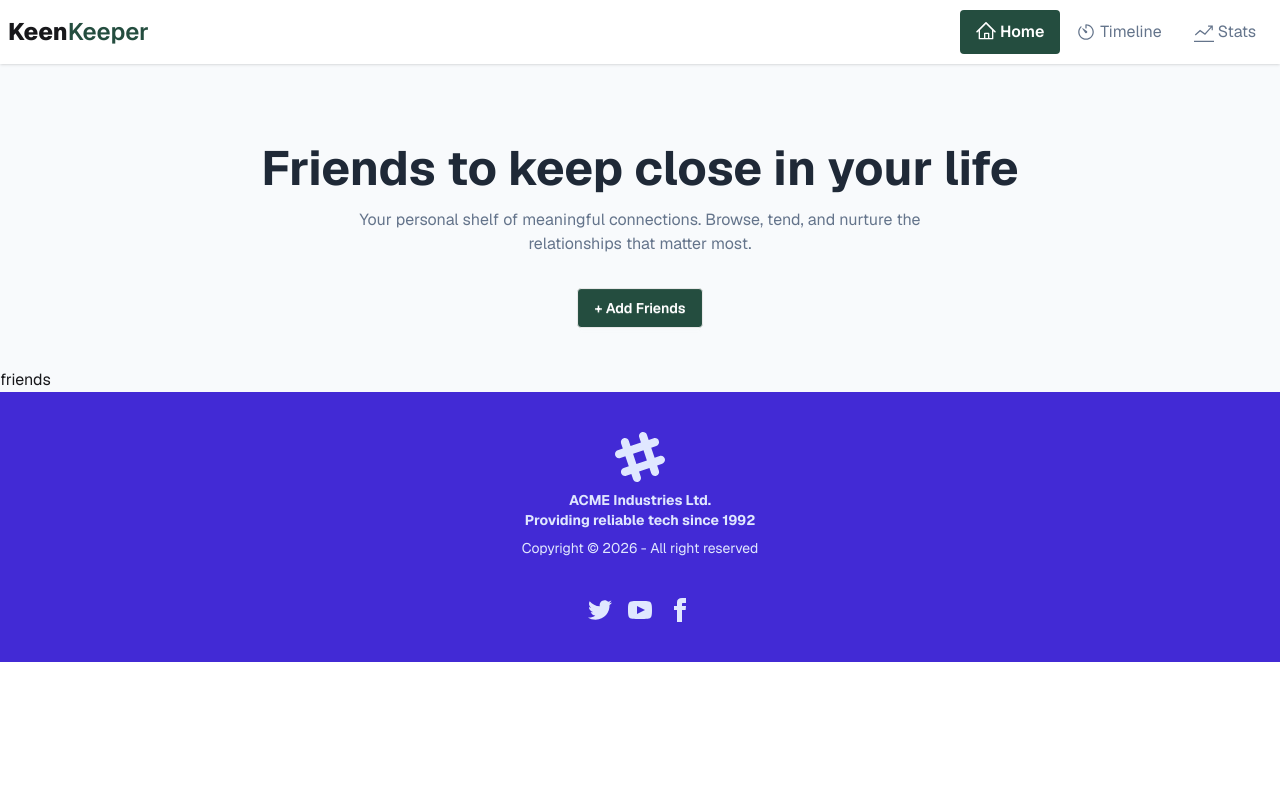
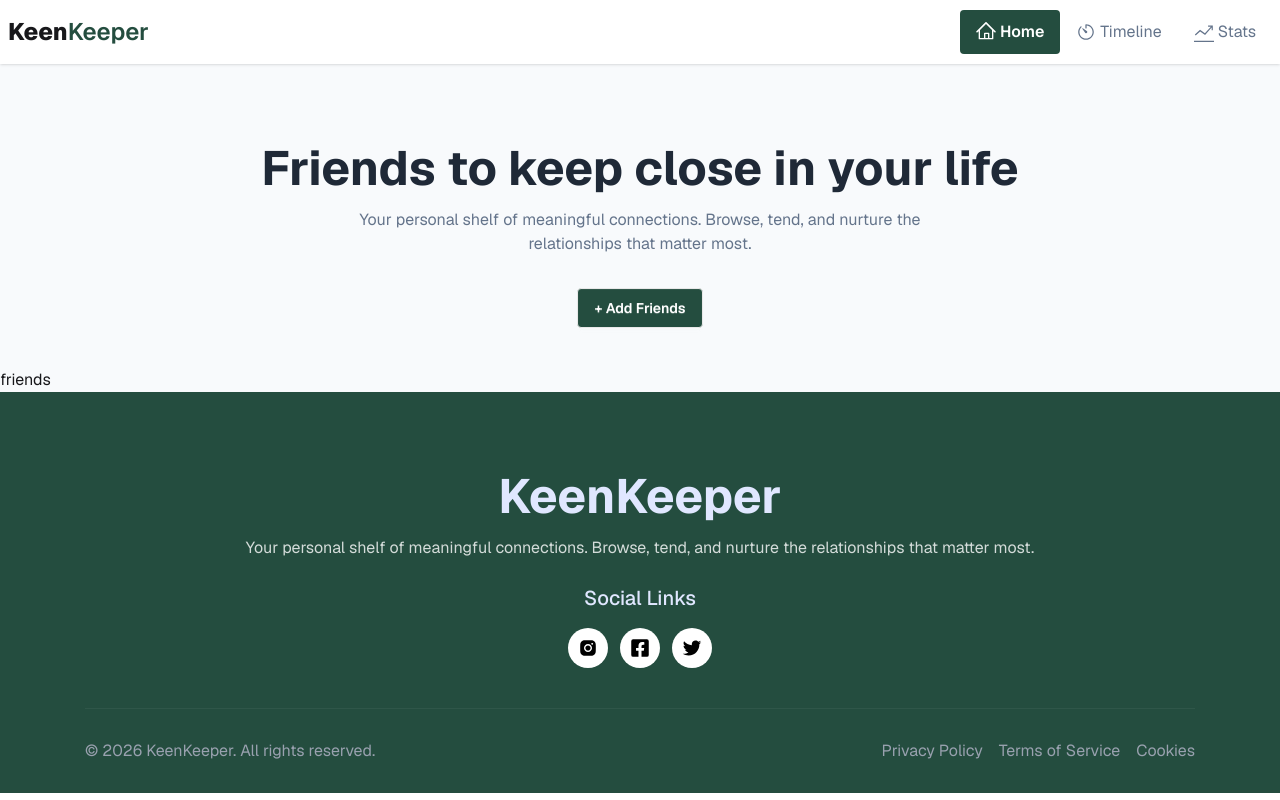
Before and after one commit to djriad157764-creator/Keen-Keeper, a React (Vite) app: page / in a window 1280 px wide. Built offline with nearby package versions, Linux system fonts and the light colour scheme.

Commit message:
Add: Footer Section

```diff
--- a/src/components/footer/Footer.jsx
+++ b/src/components/footer/Footer.jsx
@@ -1,66 +1,49 @@
-import React from 'react';
+import React from "react";
+import { AiFillInstagram } from "react-icons/ai";
+import { FaFacebookSquare } from "react-icons/fa";
+import { IoLogoTwitter } from "react-icons/io";
 
 const Footer = () => {
-    return (
-      <footer className="footer footer-horizontal footer-center bg-primary text-primary-content p-10">
-        <aside>
-          <svg
-            width="50"
-            height="50"
-            viewBox="0 0 24 24"
-            xmlns="http://www.w3.org/2000/svg"
-            fillRule="evenodd"
-            clipRule="evenodd"
-            className="inline-block fill-current"
-          >
-            <path d="M22.672 15.226l-2.432.811.841 2.515c.33 1.019-.209 2.127-1.23 2.456-1.15.325-2.148-.321-2.463-1.226l-.84-2.518-5.013 1.677.84 2.517c.391 1.203-.434 2.542-1.831 2.542-.88 0-1.601-.564-1.86-1.314l-.842-2.516-2.431.809c-1.135.328-2.145-.317-2.463-1.229-.329-1.018.211-2.127 1.231-2.456l2.432-.809-1.621-4.823-2.432.808c-1.355.384-2.558-.59-2.558-1.839 0-.817.509-1.582 1.327-1.846l2.433-.809-.842-2.515c-.33-1.02.211-2.129 1.232-2.458 1.02-.329 2.13.209 2.461 1.229l.842 2.515 5.011-1.677-.839-2.517c-.403-1.238.484-2.553 1.843-2.553.819 0 1.585.509 1.85 1.326l.841 2.517 2.431-.81c1.02-.33 2.131.211 2.461 1.229.332 1.018-.21 2.126-1.23 2.456l-2.433.809 1.622 4.823 2.433-.809c1.242-.401 2.557.484 2.557 1.838 0 .819-.51 1.583-1.328 1.847m-8.992-6.428l-5.01 1.675 1.619 4.828 5.011-1.674-1.62-4.829z"></path>
-          </svg>
-          <p className="font-bold">
-            ACME Industries Ltd.
-            <br />
-            Providing reliable tech since 1992
+  return (
+    <div className="bg-[#244D3F]">
+      <footer className="w-full max-w-277.5 mx-auto text-center  text-primary-content pt-20">
+        <div className="   px-5 xl:px-0">
+          <h2 className=" text-2xl sm:text-3xl md:text-4xl lg:text-5xl font-bold mb-4">
+            KeenKeeper
+          </h2>
+          <p className="text-white/80 mb-6">
+            Your personal shelf of meaningful connections. Browse, tend, and
+            nurture the relationships that matter most.
           </p>
-          <p>Copyright © {new Date().getFullYear()} - All right reserved</p>
-        </aside>
-        <nav>
-          <div className="grid grid-flow-col gap-4">
-            <a>
-              <svg
-                xmlns="http://www.w3.org/2000/svg"
-                width="24"
-                height="24"
-                viewBox="0 0 24 24"
-                className="fill-current"
-              >
-                <path d="M24 4.557c-.883.392-1.832.656-2.828.775 1.017-.609 1.798-1.574 2.165-2.724-.951.564-2.005.974-3.127 1.195-.897-.957-2.178-1.555-3.594-1.555-3.179 0-5.515 2.966-4.797 6.045-4.091-.205-7.719-2.165-10.148-5.144-1.29 2.213-.669 5.108 1.523 6.574-.806-.026-1.566-.247-2.229-.616-.054 2.281 1.581 4.415 3.949 4.89-.693.188-1.452.232-2.224.084.626 1.956 2.444 3.379 4.6 3.419-2.07 1.623-4.678 2.348-7.29 2.04 2.179 1.397 4.768 2.212 7.548 2.212 9.142 0 14.307-7.721 13.995-14.646.962-.695 1.797-1.562 2.457-2.549z"></path>
-              </svg>
-            </a>
-            <a>
-              <svg
-                xmlns="http://www.w3.org/2000/svg"
-                width="24"
-                height="24"
-                viewBox="0 0 24 24"
-                className="fill-current"
-              >
-                <path d="M19.615 3.184c-3.604-.246-11.631-.245-15.23 0-3.897.266-4.356 2.62-4.385 8.816.029 6.185.484 8.549 4.385 8.816 3.6.245 11.626.246 15.23 0 3.897-.266 4.356-2.62 4.385-8.816-.029-6.185-.484-8.549-4.385-8.816zm-10.615 12.816v-8l8 3.993-8 4.007z"></path>
-              </svg>
-            </a>
-            <a>
-              <svg
-                xmlns="http://www.w3.org/2000/svg"
-                width="24"
-                height="24"
-                viewBox="0 0 24 24"
-                className="fill-current"
-              >
-                <path d="M9 8h-3v4h3v12h5v-12h3.642l.358-4h-4v-1.667c0-.955.192-1.333 1.115-1.333h2.885v-5h-3.808c-3.596 0-5.192 1.583-5.192 4.615v3.385z"></path>
-              </svg>
-            </a>
+        </div>
+
+        <div className="">
+          <h3 className="text-xl font-medium mb-4">Social Links</h3>
+          <div className="flex items-center justify-center gap-3">
+            <div className="bg-white text-black p-2.5 rounded-full">
+              <AiFillInstagram className="text-xl " />
+            </div>
+            <div className="bg-white text-black p-2.5 rounded-full">
+              <FaFacebookSquare className="text-xl" />
+            </div>
+            <div className="bg-white text-black p-2.5 rounded-full">
+              <IoLogoTwitter className="text-xl" />
+            </div>
           </div>
-        </nav>
+        </div>
+        <div className="lg:flex items-center justify-between mt-10 border-t py-7.5 border-white/5">
+          <p className="text-gray-400">
+            © 2026 KeenKeeper. All rights reserved.
+          </p>
+          <ul className="flex items-center justify-center gap-4 text-gray-400">
+            <li>Privacy Policy</li>
+            <li>Terms of Service</li>
+            <li>Cookies</li>
+          </ul>
+        </div>
       </footer>
-    );
+    </div>
+  );
 };
 
 export default Footer;
```
